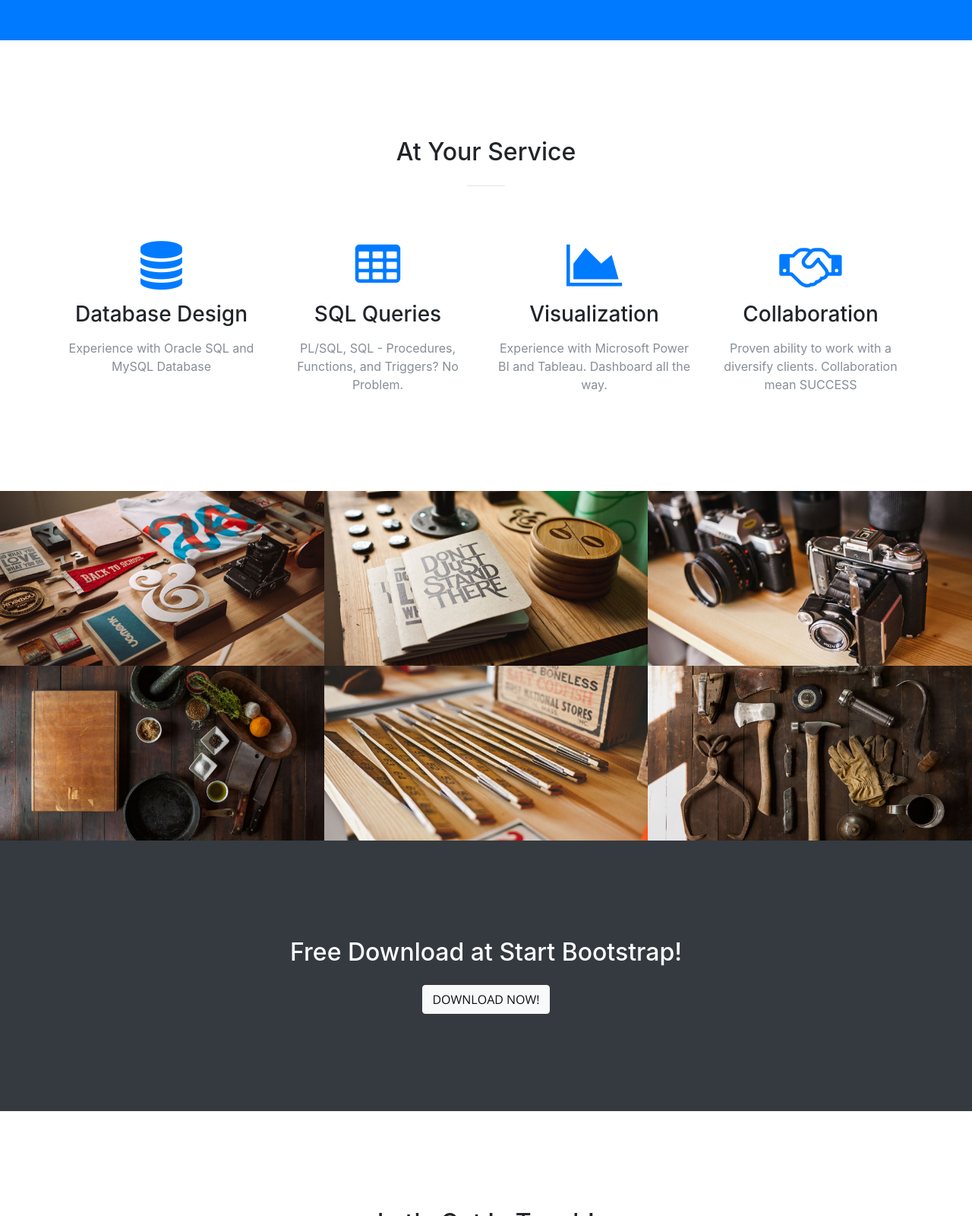
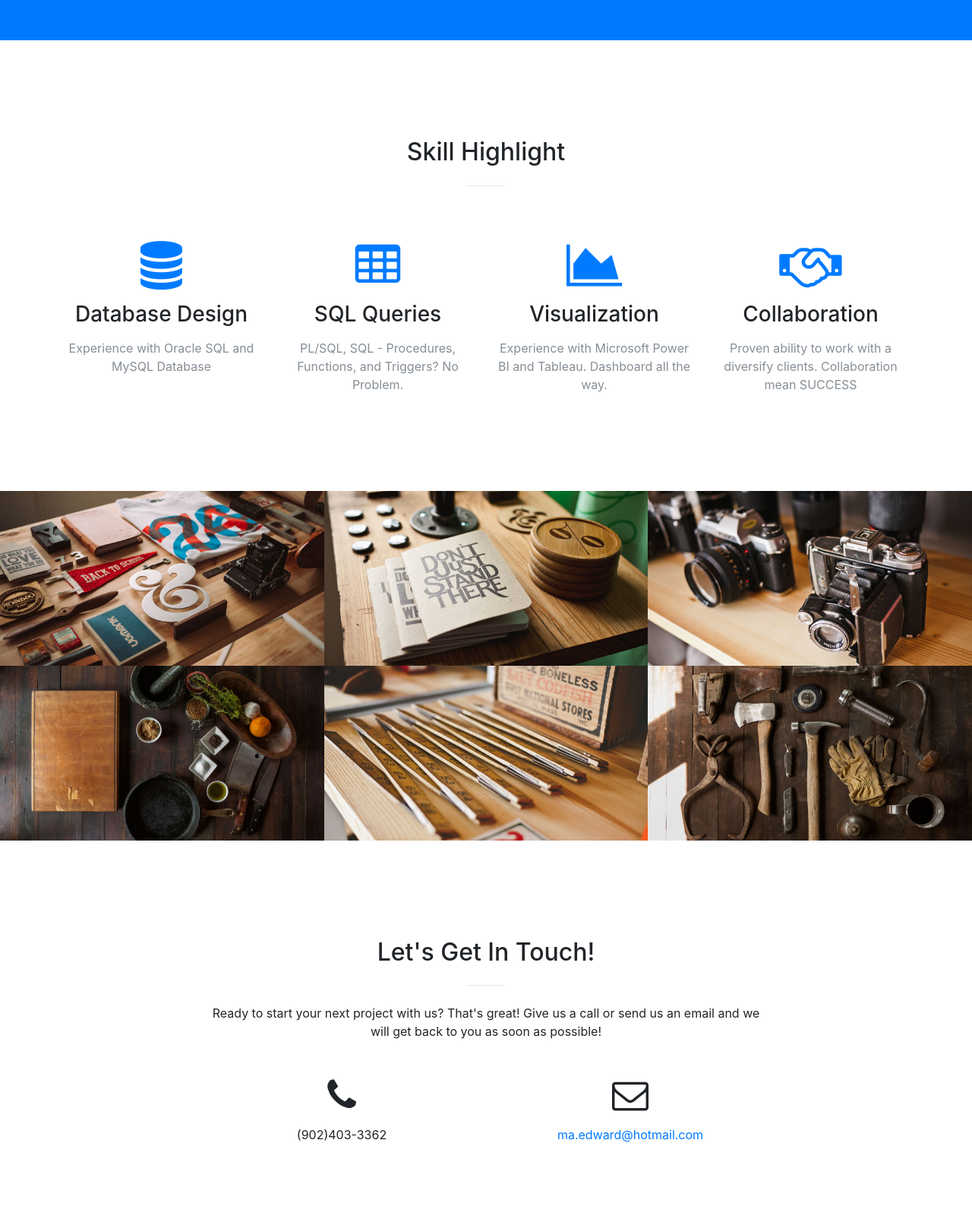
Before and after one commit to Mahokkit/ePortfolio, a website with bundled scripts: page index.html in a window 1280 px wide. Shown: the part 1200-2800 px from the top of the page at 76% size. Built offline with nearby package versions, Linux system fonts and the light colour scheme.

Commit message:
initial commit

```diff
--- a/index.html
+++ b/index.html
@@ -65,7 +65,7 @@
           </div>
           <div class="col-lg-8 mx-auto">
             <p class="text-faded mb-5">Edward is a 2nd Year Data Analytic Development Student at
-              <a href="https://www.nscc.ca/learning_programs/programs/PlanDescr.aspx?prg=ITDA&pln=ITDATANLS">NSCC</a>,
+              <a href="https://www.nscc.ca/learning_programs/programs/PlanDescr.aspx?prg=ITDA&pln=ITDATANLS" style="color: white">NSCC</a>,
               and he will be gradulating in April 2018
             </p>
             <a class="btn btn-primary btn-xl js-scroll-trigger" href="#about">Find out more</a>
@@ -95,7 +95,7 @@
       <div class="container">
         <div class="row">
           <div class="col-lg-12 text-center">
-            <h2 class="section-heading">At Your Service</h2>
+            <h2 class="section-heading">Skill Highlight</h2>
             <hr class="my-4">
           </div>
         </div>
@@ -231,12 +231,12 @@
       </div>
     </section>
 
-    <section class="bg-dark text-white">
-      <div class="container text-center">
-        <h2 class="mb-4">Free Download at Start Bootstrap!</h2>
-        <a class="btn btn-light btn-xl sr-button" href="http://startbootstrap.com/template-overviews/creative/">Download Now!</a>
-      </div>
-    </section>
+    <!--<section class="bg-dark text-white">-->
+      <!--<div class="container text-center">-->
+        <!--<h2 class="mb-4">Free Download at Start Bootstrap!</h2>-->
+        <!--<a class="btn btn-light btn-xl sr-button" href="http://startbootstrap.com/template-overviews/creative/">Download Now!</a>-->
+      <!--</div>-->
+    <!--</section>-->
 
     <section id="contact">
       <div class="container">
@@ -244,18 +244,20 @@
           <div class="col-lg-8 mx-auto text-center">
             <h2 class="section-heading">Let's Get In Touch!</h2>
             <hr class="my-4">
-            <p class="mb-5">Ready to start your next project with us? That's great! Give us a call or send us an email and we will get back to you as soon as possible!</p>
+            <p class="mb-5">
+              Ready to start your next project with us? That's great! Give us a call or send us an email and we will get back to you as soon as possible!
+            </p>
           </div>
         </div>
         <div class="row">
           <div class="col-lg-4 ml-auto text-center">
             <i class="fa fa-phone fa-3x mb-3 sr-contact"></i>
-            <p>123-456-6789</p>
+            <p>(902)403-3362</p>
           </div>
           <div class="col-lg-4 mr-auto text-center">
             <i class="fa fa-envelope-o fa-3x mb-3 sr-contact"></i>
             <p>
-              <a href="mailto:your-email@your-domain.com">feedback@startbootstrap.com</a>
+              <a href="mailto:ma.edward@hotmail.com">ma.edward@hotmail.com</a>
             </p>
           </div>
         </div>
```
